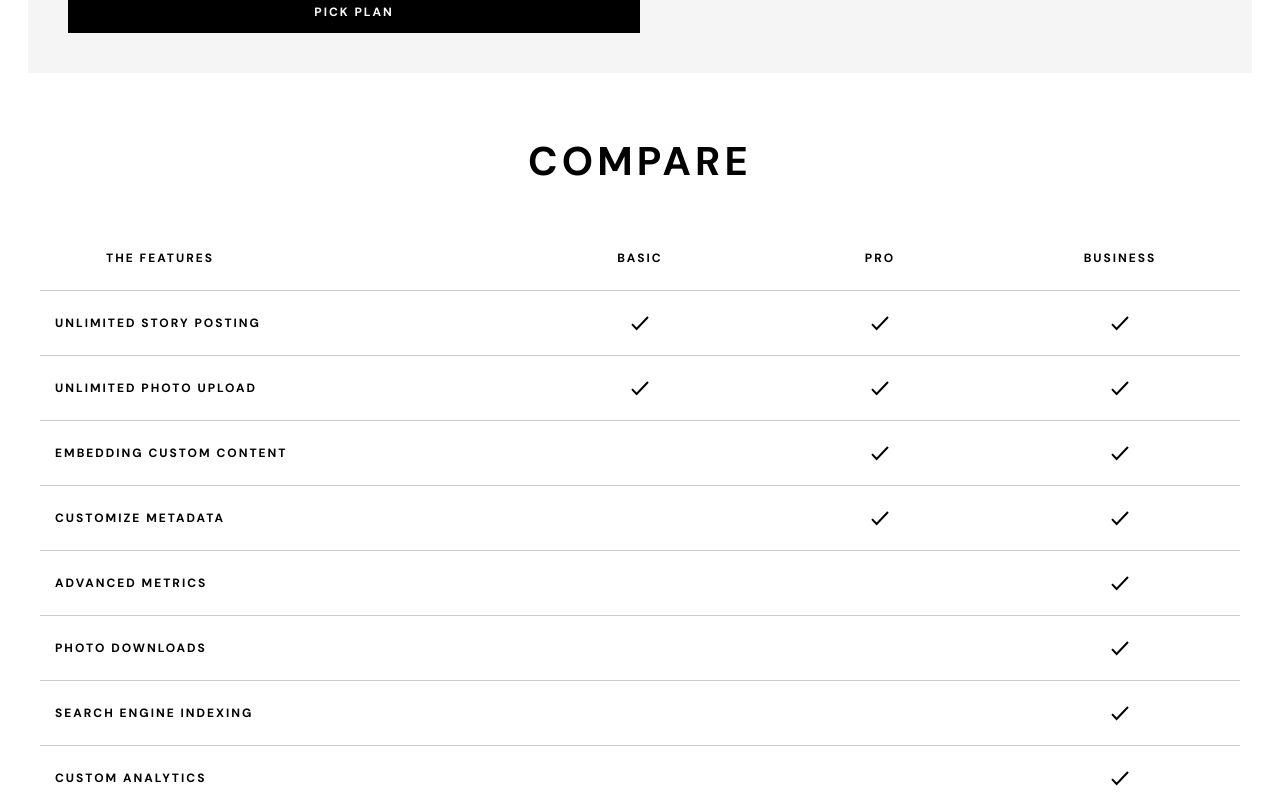
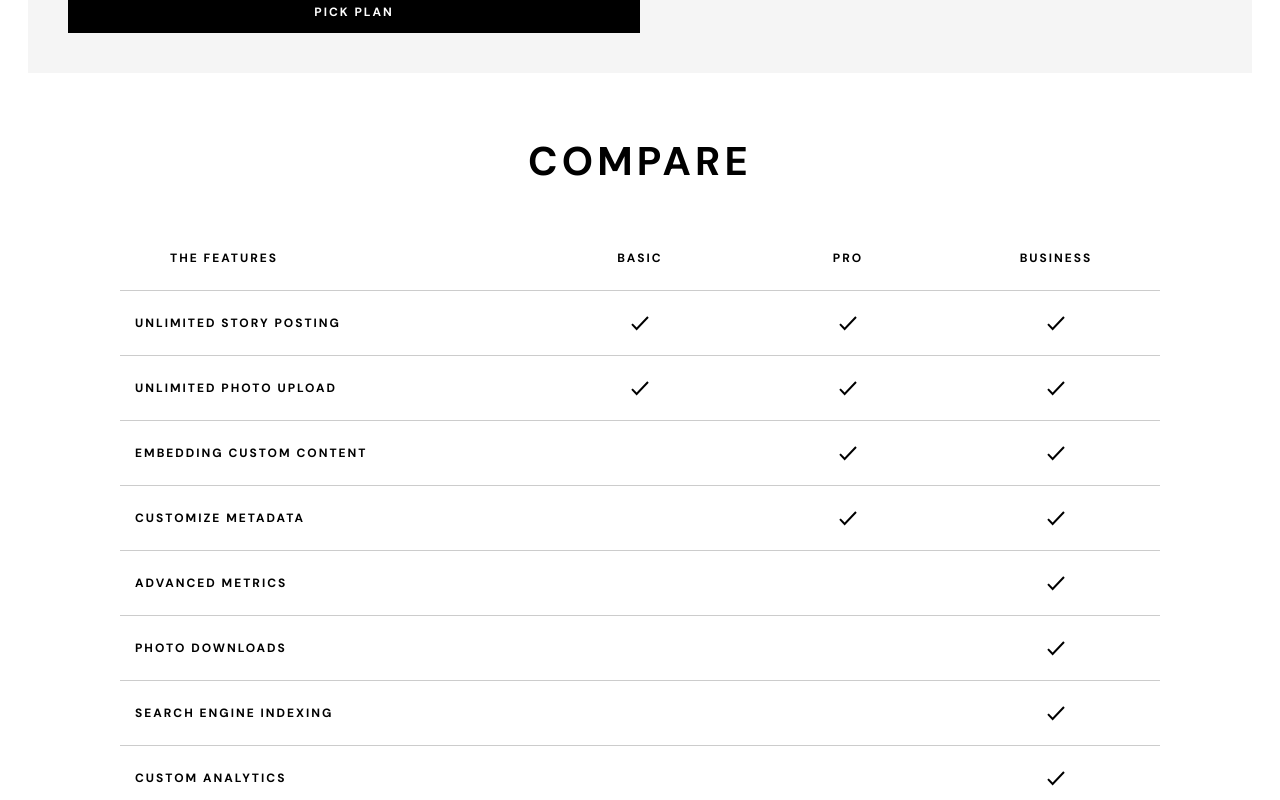
Before and after one commit to alexJSanchez/PhotoSnap, a React (Create React App) app in the folder photosnap/: page /pricing in a window 1280 px wide. Shown: the part 1620-2420 px from the top of the page. Built offline with nearby package versions, Linux system fonts and the light colour scheme; the HTML template or start-up script is replaced by a standard one.

Commit message:
add max-w to pricing

```diff
--- a/photosnap/src/pages/Pricing.js
+++ b/photosnap/src/pages/Pricing.js
@@ -70,7 +70,7 @@ export default function Pricing() {
 							aspiring photographers.
 						</p>
 					</div>
-					<div className="tablet:col-start-4 tablet:row-start-1 tablet:row-end-1 tablet:text-right desktop:text-center ">
+					<div className="tablet:col-start-4 tablet:row-start-1 tablet:row-end-1 tablet:text-right desktop:text-center desktop:pt-[40px] ">
 						<p className="text-[40px] font-bold leading-[48px] tracking-[4.167px] uppercase pt-[40px] tablet:pt-[0px] ">
 							{discount ? "$190.00" : "$19.00"}
 						</p>
@@ -110,7 +110,7 @@ export default function Pricing() {
 							Recommended for business owners.
 						</p>
 					</div>
-					<div className="tablet:col-start-4 tablet:row-start-1 tablet:row-end-1 tablet:text-right desktop:text-center">
+					<div className="tablet:col-start-4 tablet:row-start-1 tablet:row-end-1 tablet:text-right desktop:text-center desktop:pt-[40px] ">
 						<p className="text-[40px] font-bold leading-[48px] tracking-[4.167px] uppercase pt-[40px] tablet:pt-0">
 							{discount ? "$990.00" : "$99.00"}
 						</p>
@@ -124,7 +124,7 @@ export default function Pricing() {
 				</div>
 			</div>
 			{/* {compare section} */}
-			<div className="tablet:hidden mx-[28px] mb-[64px]">
+			<div className="tablet:hidden  mb-[64px]">
 				<p className="text-[12px] font-bold tracking-[2px] uppercase">
 					THE FEATURES
 				</p>
@@ -312,7 +312,7 @@ export default function Pricing() {
 				</div>
 				<div className="w-full h-[1px] bg-black my-[23px] opacity-10"></div>
 			</div>
-			<div className="hidden tablet:block ">
+			<div className="hidden tablet:block px-20">
 				<h3 className="text-[40px] text-center font-bold tracking-[4.167px] leading-[48px]">
 					COMPARE
 				</h3>
```
